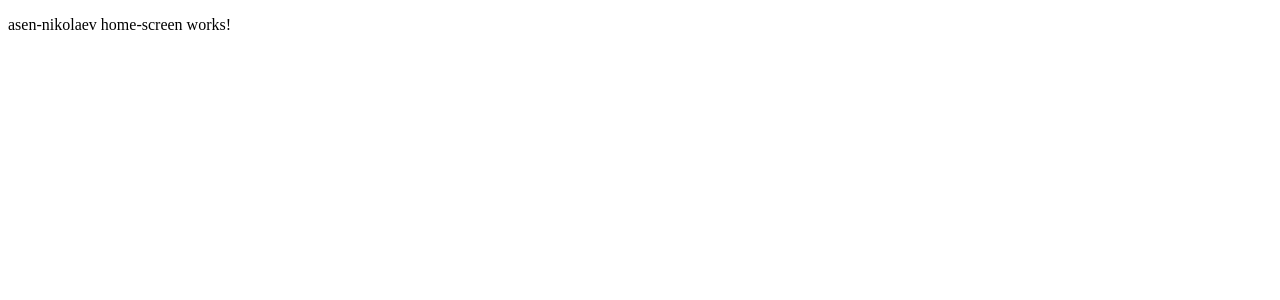
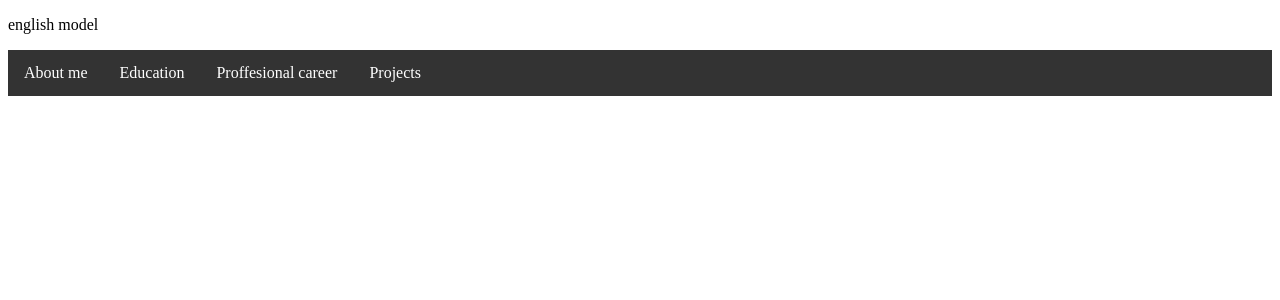
Before and after one commit to asen1995/asen-nikolaev-web-site, an Angular app: page / in a window 1280 px wide. Shown: the top 300 px of the page. Built offline with nearby package versions, Linux system fonts and the light colour scheme.

Commit message:
setup 2 language translation and navigation bar with options

```diff
--- a/src/app/home-screen/home-screen.component.html
+++ b/src/app/home-screen/home-screen.component.html
@@ -1 +1,27 @@
-<p>asen-nikolaev home-screen works!</p>
+<div id="adminDiv" *ngIf="bgLanguage">
+
+    <p>български модел</p>
+
+
+    <ul>
+        <li><a href="#home">За мен</a></li>
+        <li><a href="#news">Образование</a></li>
+        <li><a href="#contact">Професионален опит</a></li>
+        <li><a href="#about">Проекти</a></li>
+    </ul>
+
+</div>
+
+<div id="adminDiv" *ngIf="enLanguage">
+
+    <p>english model</p>
+
+
+    <ul>
+        <li><a href="#home">About me</a></li>
+        <li><a href="#news">Education</a></li>
+        <li><a href="#contact">Proffesional career</a></li>
+        <li><a href="#about">Projects</a></li>
+    </ul>
+
+</div>
--- a/src/app/home-screen/home-screen.component.scss
+++ b/src/app/home-screen/home-screen.component.scss
@@ -0,0 +1,24 @@
+ul {
+    list-style-type: none;
+    margin: 0;
+    padding: 0;
+    overflow: hidden;
+    background-color: #333;
+  }
+
+  li {
+    float: left;
+  }
+
+  li a {
+    display: block;
+    color: white;
+    text-align: center;
+    padding: 14px 16px;
+    text-decoration: none;
+  }
+
+  /* Change the link color to #111 (black) on hover */
+  li a:hover {
+    background-color: #111;
+  }
--- a/src/app/home-screen/home-screen.component.ts
+++ b/src/app/home-screen/home-screen.component.ts
@@ -1,3 +1,4 @@
+import { AppLanguage } from './../utils/AppLanguage';
 import { Component, OnInit } from '@angular/core';
 
 @Component({
@@ -7,9 +8,19 @@ import { Component, OnInit } from '@angular/core';
 })
 export class HomeScreenComponent implements OnInit {
 
+
+  private appLanguage = AppLanguage;
+
+  bgLanguage:boolean;
+  enLanguage:boolean;
+
   constructor() { }
 
   ngOnInit(): void {
+   this.bgLanguage = false;
+   this.enLanguage = true;
   }
 
+
+
 }
--- /dev/null
+++ b/src/app/utils/AppLanguage.ts
@@ -0,0 +1,4 @@
+export enum AppLanguage {
+    Bulgarian,
+    English,
+}
```
